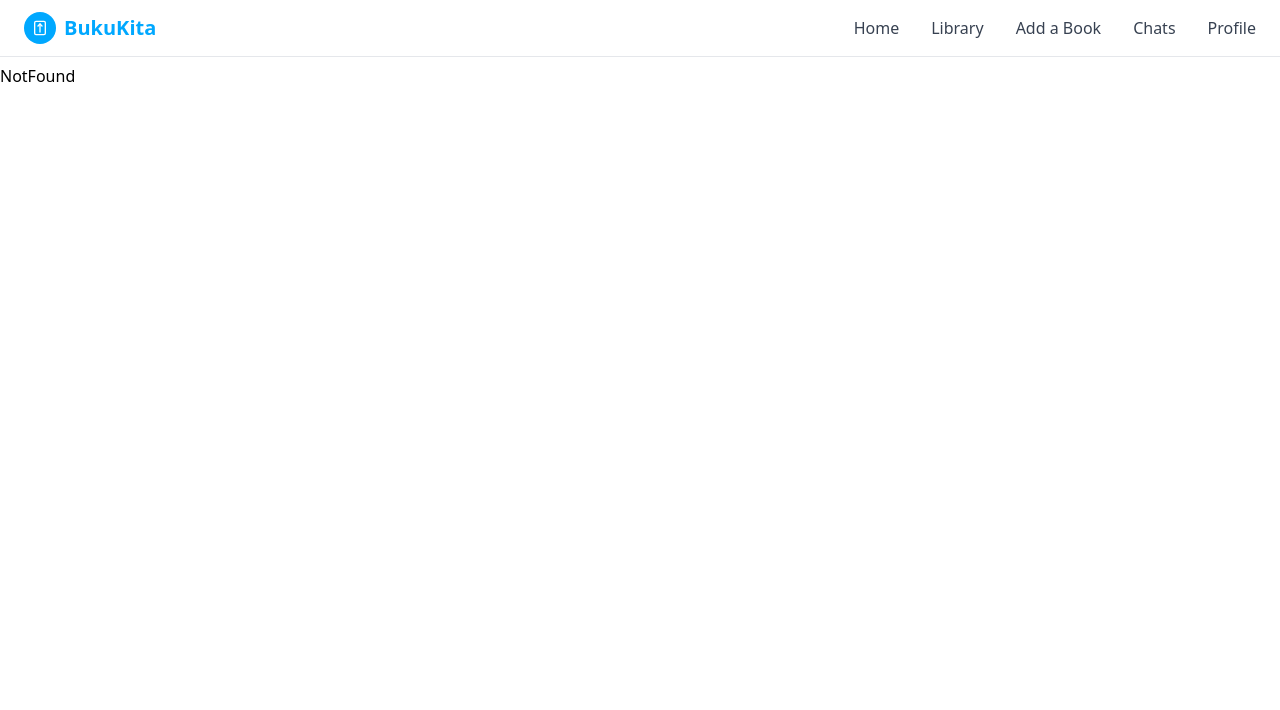
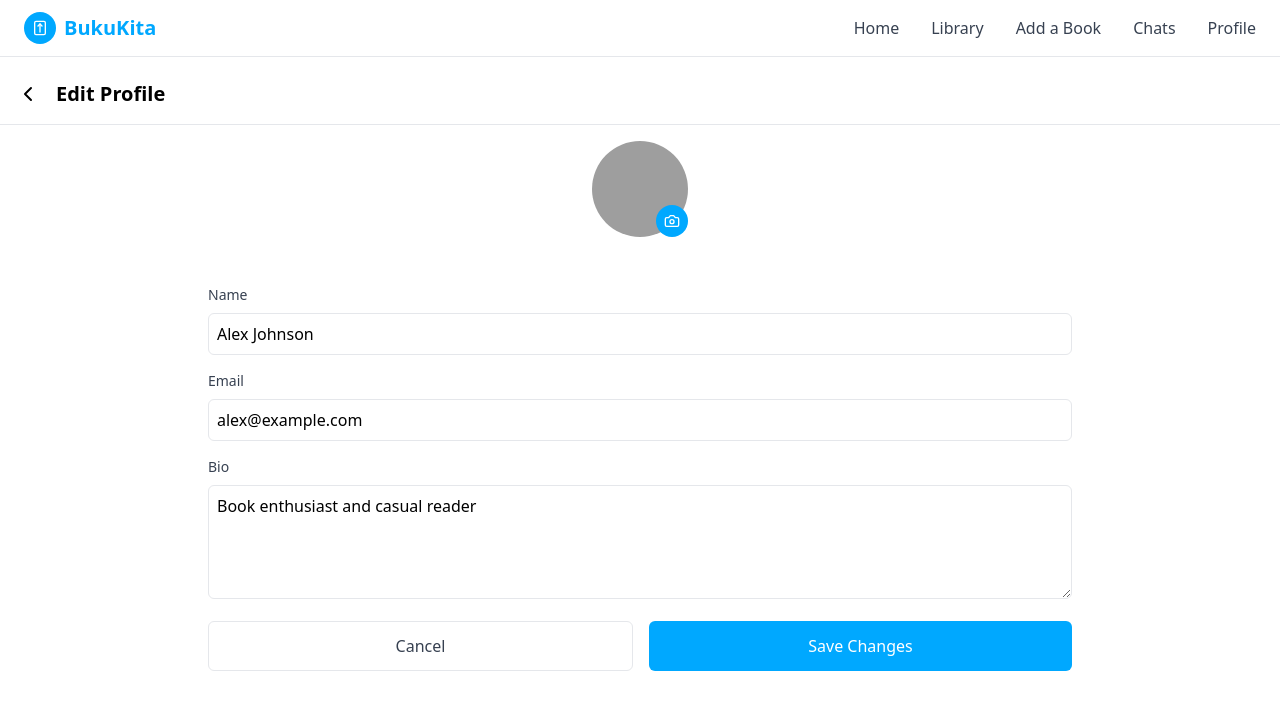
Before and after one commit to RMT-58/BukuKita, a React (Vite) app in the folder app/: page /edit-profile in a window 1280 px wide. Shown: the top 710 px of the page. Built offline with nearby package versions, Linux system fonts and the light colour scheme; grey boxes are pictures that could not be loaded.

Commit message:
adding profile and edit profile page

```diff
--- a/app/src/App.jsx
+++ b/app/src/App.jsx
@@ -10,6 +10,7 @@ import AddBookPage from "./pages/AddBookPage";
 import ChatPage from "./pages/ChatPage";
 import AudioPlayer from "./pages/AudioPlayer";
 import ProfilePage from "./pages/ProfilePage";
+import EditProfilePage from "./pages/EditProfilePage";
 
 const App = () => {
   return (
@@ -24,6 +25,7 @@ const App = () => {
         <Route path="/chats" element={<ChatPage />} />
         <Route path="/player" element={<AudioPlayer />} />
         <Route path="/profile" element={<ProfilePage />} />
+        <Route path="/edit-profile" element={<EditProfilePage />} />
 
         <Route path="*" element={<NotFound />} />
       </Routes>
--- a/app/src/components/Navbar.jsx
+++ b/app/src/components/Navbar.jsx
@@ -26,7 +26,7 @@ const Navbar = () => {
         <div className="flex justify-around items-center">
           <Link
             to="/"
-            className={`flex flex-col items-center ${isActiveRoute("/") ? "text-[#00A8FF]" : "text-gray-500"}`}
+            className={`flex flex-col items-center ${isActiveRoute("/") ? "text-primary" : "text-gray-500"}`}
           >
             <Home size={20} />
             <span className="text-xs mt-1">Home</span>
@@ -34,7 +34,7 @@ const Navbar = () => {
 
           <Link
             to="/library"
-            className={`flex flex-col items-center ${isActiveRoute("/library") ? "text-[#00A8FF]" : "text-gray-500"}`}
+            className={`flex flex-col items-center ${isActiveRoute("/library") ? "text-primary" : "text-gray-500"}`}
           >
             <BookOpen size={20} />
             <span className="text-xs mt-1">Library</span>
@@ -42,16 +42,24 @@ const Navbar = () => {
 
           <Link
             to="/add-book"
-            className={`flex flex-col items-center ${isActiveRoute("/add-book") ? "text-[#00A8FF]" : "text-gray-500"}`}
+            className={`flex flex-col items-center ${
+              isActiveRoute("/add-book") ? "text-primary" : "text-gray-500"
+            }`}
           >
-            <div className="bg-[#00A8FF] rounded-full w-12 h-12 flex items-center justify-center text-white">
+            <div
+              className={`relative rounded-full w-12 h-12 flex items-center justify-center text-white bg-primary ${
+                isActiveRoute("/add-book")
+                  ? "ring-2 ring-blue-500 transition-all duration-200"
+                  : ""
+              }`}
+            >
               <PlusCircle size={24} />
             </div>
           </Link>
 
           <Link
             to="/chats"
-            className={`flex flex-col items-center ${isActiveRoute("/chats") ? "text-[#00A8FF]" : "text-gray-500"}`}
+            className={`flex flex-col items-center ${isActiveRoute("/chats") ? "text-primary" : "text-gray-500"}`}
           >
             <MessageSquare size={20} />
             <span className="text-xs mt-1">Chats</span>
@@ -59,7 +67,7 @@ const Navbar = () => {
 
           <Link
             to="/profile"
-            className={`flex flex-col items-center ${isActiveRoute("/profile") ? "text-[#00A8FF]" : "text-gray-500"}`}
+            className={`flex flex-col items-center ${isActiveRoute("/profile") ? "text-primary" : "text-gray-500"}`}
           >
             <User size={20} />
             <span className="text-xs mt-1">Profile</span>
@@ -72,9 +80,9 @@ const Navbar = () => {
         <div className="flex items-center justify-between max-w-7xl mx-auto">
           <Link
             to="/"
-            className="text-xl font-bold text-[#00A8FF] flex items-center"
+            className="text-xl font-bold text-primary flex items-center"
           >
-            <div className="w-8 h-8 bg-[#00A8FF] rounded-full flex items-center justify-center mr-2">
+            <div className="w-8 h-8 bg-primary rounded-full flex items-center justify-center mr-2">
               <svg
                 width="16"
                 height="16"
@@ -111,31 +119,31 @@ const Navbar = () => {
           <div className="flex items-center space-x-8">
             <Link
               to="/"
-              className={`${isActiveRoute("/") ? "text-[#00A8FF]" : "text-gray-700"} font-medium`}
+              className={`${isActiveRoute("/") ? "text-primary" : "text-gray-700"} font-medium`}
             >
               Home
             </Link>
             <Link
               to="/library"
-              className={`${isActiveRoute("/library") ? "text-[#00A8FF]" : "text-gray-700"} font-medium`}
+              className={`${isActiveRoute("/library") ? "text-primary" : "text-gray-700"} font-medium`}
             >
               Library
             </Link>
             <Link
               to="/add-book"
-              className={`${isActiveRoute("/add-book") ? "text-[#00A8FF]" : "text-gray-700"} font-medium`}
+              className={`${isActiveRoute("/add-book") ? "text-primary" : "text-gray-700"} font-medium`}
             >
               Add a Book
             </Link>
             <Link
               to="/chats"
-              className={`${isActiveRoute("/chats") ? "text-[#00A8FF]" : "text-gray-700"} font-medium`}
+              className={`${isActiveRoute("/chats") ? "text-primary" : "text-gray-700"} font-medium`}
             >
               Chats
             </Link>
             <Link
               to="/profile"
-              className={`${isActiveRoute("/profile") ? "text-[#00A8FF]" : "text-gray-700"} font-medium`}
+              className={`${isActiveRoute("/profile") ? "text-primary" : "text-gray-700"} font-medium`}
             >
               Profile
             </Link>
--- /dev/null
+++ b/app/src/pages/EditProfilePage.jsx
@@ -0,0 +1,162 @@
+import React, { useState } from "react";
+import { ChevronLeft, Camera } from "lucide-react";
+import { useNavigate } from "react-router";
+
+const EditProfilePage = () => {
+  const [profile, setProfile] = useState({
+    name: "Alex Johnson",
+    email: "alex@example.com",
+    avatar: "/placeholder.svg?height=100&width=100",
+    bio: "Book enthusiast and casual reader",
+  });
+
+  const [formData, setFormData] = useState({
+    name: profile.name,
+    email: profile.email,
+    bio: profile.bio,
+  });
+
+  const [avatarPreview, setAvatarPreview] = useState(profile.avatar);
+
+  const navigate = useNavigate();
+
+  const handleInputChange = (e) => {
+    const { name, value } = e.target;
+    setFormData((prevState) => ({
+      ...prevState,
+      [name]: value,
+    }));
+  };
+
+  const handleAvatarChange = (e) => {
+    const file = e.target.files[0];
+    if (file) {
+      const reader = new FileReader();
+      reader.onloadend = () => {
+        setAvatarPreview(reader.result);
+      };
+      reader.readAsDataURL(file);
+    }
+  };
+
+  const handleSubmit = (e) => {
+    e.preventDefault();
+    console.log("Updating profile:", formData);
+  };
+
+  const handleCancel = () => {
+    navigate(-1);
+  };
+
+  return (
+    <div className="pb-20 md:pb-0">
+      <header className="bg-white p-4 border-b flex items-center">
+        <button onClick={handleCancel} className="mr-4">
+          <ChevronLeft size={24} />
+        </button>
+        <h1 className="text-xl font-bold">Edit Profile</h1>
+      </header>
+
+      <div className="p-4 max-w-4xl mx-auto">
+        <div className="flex flex-col items-center mb-8">
+          <div className="relative mb-4">
+            <div className="relative w-24 h-24 rounded-full overflow-hidden">
+              <img
+                src={avatarPreview}
+                alt="Profile"
+                className="w-full h-full object-cover"
+              />
+            </div>
+            <label
+              htmlFor="avatar-upload"
+              className="absolute bottom-0 right-0 bg-[#00A8FF] text-white rounded-full w-8 h-8 flex items-center justify-center cursor-pointer"
+            >
+              <Camera size={16} />
+              <input
+                type="file"
+                id="avatar-upload"
+                accept="image/*"
+                className="hidden"
+                onChange={handleAvatarChange}
+              />
+            </label>
+          </div>
+        </div>
+
+        <form onSubmit={handleSubmit} className="space-y-4">
+          <div>
+            <label
+              htmlFor="name"
+              className="block text-sm font-medium text-gray-700 mb-2"
+            >
+              Name
+            </label>
+            <input
+              type="text"
+              id="name"
+              name="name"
+              value={formData.name}
+              onChange={handleInputChange}
+              className="w-full p-2 border rounded-md"
+              required
+            />
+          </div>
+
+          <div>
+            <label
+              htmlFor="email"
+              className="block text-sm font-medium text-gray-700 mb-2"
+            >
+              Email
+            </label>
+            <input
+              type="email"
+              id="email"
+              name="email"
+              value={formData.email}
+              onChange={handleInputChange}
+              className="w-full p-2 border rounded-md"
+              required
+            />
+          </div>
+
+          <div>
+            <label
+              htmlFor="bio"
+              className="block text-sm font-medium text-gray-700 mb-2"
+            >
+              Bio
+            </label>
+            <textarea
+              id="bio"
+              name="bio"
+              value={formData.bio}
+              onChange={handleInputChange}
+              rows={4}
+              className="w-full p-2 border rounded-md"
+              placeholder="Tell us about yourself"
+            />
+          </div>
+
+          <div className="flex space-x-4 mt-6">
+            <button
+              type="button"
+              onClick={handleCancel}
+              className="flex-1 p-3 border rounded-md text-gray-700 hover:bg-gray-50"
+            >
+              Cancel
+            </button>
+            <button
+              type="submit"
+              className="flex-1 p-3 bg-[#00A8FF] text-white rounded-md hover:bg-blue-600"
+            >
+              Save Changes
+            </button>
+          </div>
+        </form>
+      </div>
+    </div>
+  );
+};
+
+export default EditProfilePage;
--- a/app/src/pages/HomePage.jsx
+++ b/app/src/pages/HomePage.jsx
@@ -21,17 +21,6 @@ const HomePage = () => {
             size={20}
             className="absolute left-3 top-1/2 transform -translate-y-1/2 text-gray-400"
           />
-          <Link
-            to={"/chats"}
-            className="absolute right-3 top-1/2 transform -translate-y-1/2"
-          >
-            <div className="relative">
-              <MessageSquare size={20} className="text-gray-600" />
-              <span className="absolute -top-2 -right-2 bg-red-500 text-white text-xs rounded-full w-4 h-4 flex items-center justify-center">
-                1
-              </span>
-            </div>
-          </Link>
         </div>
       </div>
 
--- a/app/src/pages/ProfilePage.jsx
+++ b/app/src/pages/ProfilePage.jsx
@@ -1,7 +1,101 @@
-import React from "react";
+import React, { useState } from "react";
+import { User, Settings, LogOut, Edit } from "lucide-react";
+import { useNavigate } from "react-router";
+
+const mockProfile = {
+  id: "1",
+  name: "Alex Johnson",
+  email: "alex@example.com",
+  avatar:
+    "https://encrypted-tbn0.gstatic.com/images?q=tbn:ANd9GcSwdIVSqaMsmZyDbr9mDPk06Nss404fosHjLg&s",
+  booksRented: 12,
+  booksAdded: 5,
+};
 
 const ProfilePage = () => {
-  return <div>ProfilePage</div>;
+  const [loading, setLoading] = useState(true);
+  const [error, setError] = useState("");
+
+  const navigate = useNavigate();
+  const profile = mockProfile;
+
+  const handleLogout = () => {
+    console.log("Logging out");
+  };
+
+  const handleEditProfile = () => {
+    navigate("/edit-profile");
+  };
+
+  const handleSettings = () => {
+    console.log("Settings");
+  };
+
+  return (
+    <div className="pb-20 md:pb-0">
+      <header className="bg-white p-4 border-b md:hidden">
+        <h1 className="text-xl font-bold">Profile</h1>
+      </header>
+
+      <div className="p-4 max-w-4xl mx-auto">
+        <div className="flex flex-col items-center mb-8">
+          <div className="relative mb-4">
+            <div className="relative w-24 h-24 rounded-full overflow-hidden">
+              <img
+                src={profile.avatar || "/placeholder.svg"}
+                alt={profile.name}
+                className="w-full h-full object-cover"
+              />
+            </div>
+          </div>
+
+          <h2 className="text-xl font-bold">{profile.name}</h2>
+          <p className="text-gray-600">{profile.email}</p>
+        </div>
+
+        <div className="grid grid-cols-2 gap-4 mb-8">
+          <div className="bg-gray-50 rounded-md p-4 text-center">
+            <p className="text-2xl font-bold text-[#00A8FF]">
+              {profile.booksRented}
+            </p>
+            <p className="text-gray-600">Books Rented</p>
+          </div>
+          <div className="bg-gray-50 rounded-md p-4 text-center">
+            <p className="text-2xl font-bold text-[#00A8FF]">
+              {profile.booksAdded}
+            </p>
+            <p className="text-gray-600">Books Added</p>
+          </div>
+        </div>
+
+        <div className="space-y-2">
+          <button
+            onClick={handleEditProfile}
+            className="flex items-center p-3 rounded-md hover:bg-gray-50 w-full text-left"
+          >
+            <User size={20} className="text-gray-500 mr-3" />
+            <span>Edit Profile</span>
+          </button>
+
+          <button
+            onClick={handleSettings}
+            className="flex items-center p-3 rounded-md hover:bg-gray-50 w-full text-left"
+          >
+            <Settings size={20} className="text-gray-500 mr-3" />
+            <span>Settings</span>
+          </button>
+
+          <button
+            onClick={handleLogout}
+            className="flex items-center p-3 rounded-md hover:bg-gray-50 w-full text-left"
+          >
+            <LogOut size={20} className="text-gray-500 mr-3" />
+            <span>Logout</span>
+          </button>
+        </div>
+      </div>
+    </div>
+  );
 };
 
 export default ProfilePage;
--- a/app/tailwind.config.js
+++ b/app/tailwind.config.js
@@ -2,7 +2,11 @@
 export default {
   content: ["./index.html", "./src/**/*.{js,ts,jsx,tsx}"],
   theme: {
-    extend: {},
+    extend: {
+      colors: {
+        primary: "#00A8FF",
+      },
+    },
   },
   plugins: [],
 };
```
